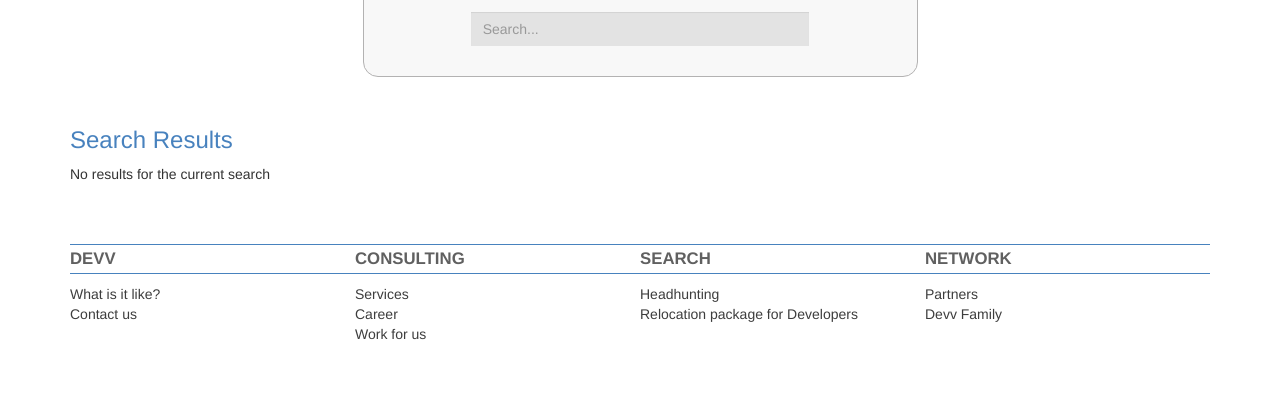
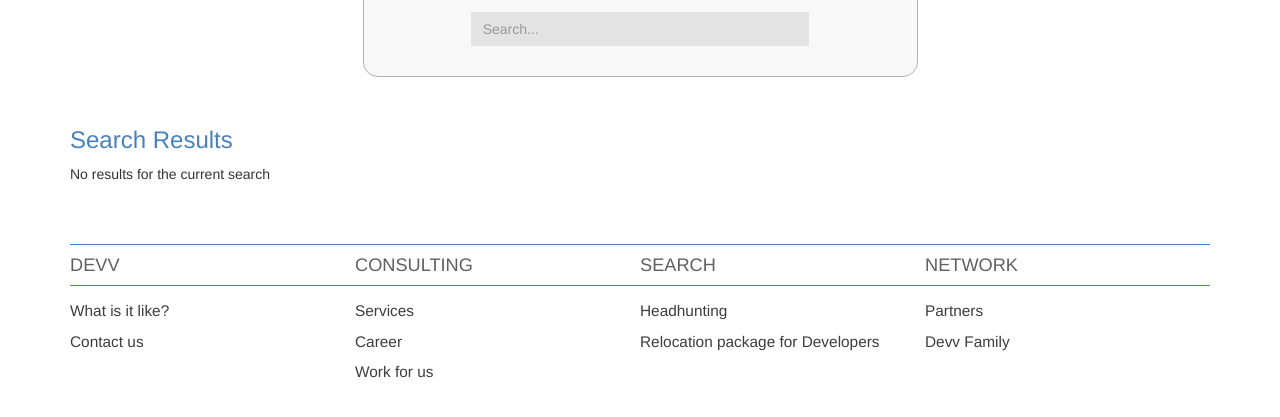
Before and after one commit to luizguilhermesj/search-tool, a website: page index.html in a window 1280 px wide. Shown: the part 239-656 px from the top of the page. Drawn offline with nearby package versions, Linux system fonts and the light colour scheme.

Commit message:
Fixing footer layout

```diff
--- a/css/main.css
+++ b/css/main.css
@@ -42,6 +42,11 @@
     border-radius: 0;
     background-color: #e3e3e3;
 	margin-bottom: 30px;
+	outline: none;
+	border: none !important;
+	-webkit-box-shadow: none !important;
+	-moz-box-shadow: none !important;
+	box-shadow: none !important;
 }
 
 .search-result-title {
@@ -62,10 +67,9 @@
 	border-bottom: 1px solid #4882be;
 	text-transform: uppercase;
 	color: #606060;
-	font-size: 1.2em;
-	font-weight: bold;
-	padding-top: 5px;
-	padding-bottom: 5px;
+    font-size: 1.3em;
+    padding-top: 10px;
+    padding-bottom: 10px;
 }
 
 .footer-header-item:first-child {
@@ -75,4 +79,6 @@
 .footer-item {
 	color: #3d3d3d;
 	list-style: none;
+    line-height: 2em;
+    font-size: 1.1em;
 }
```
